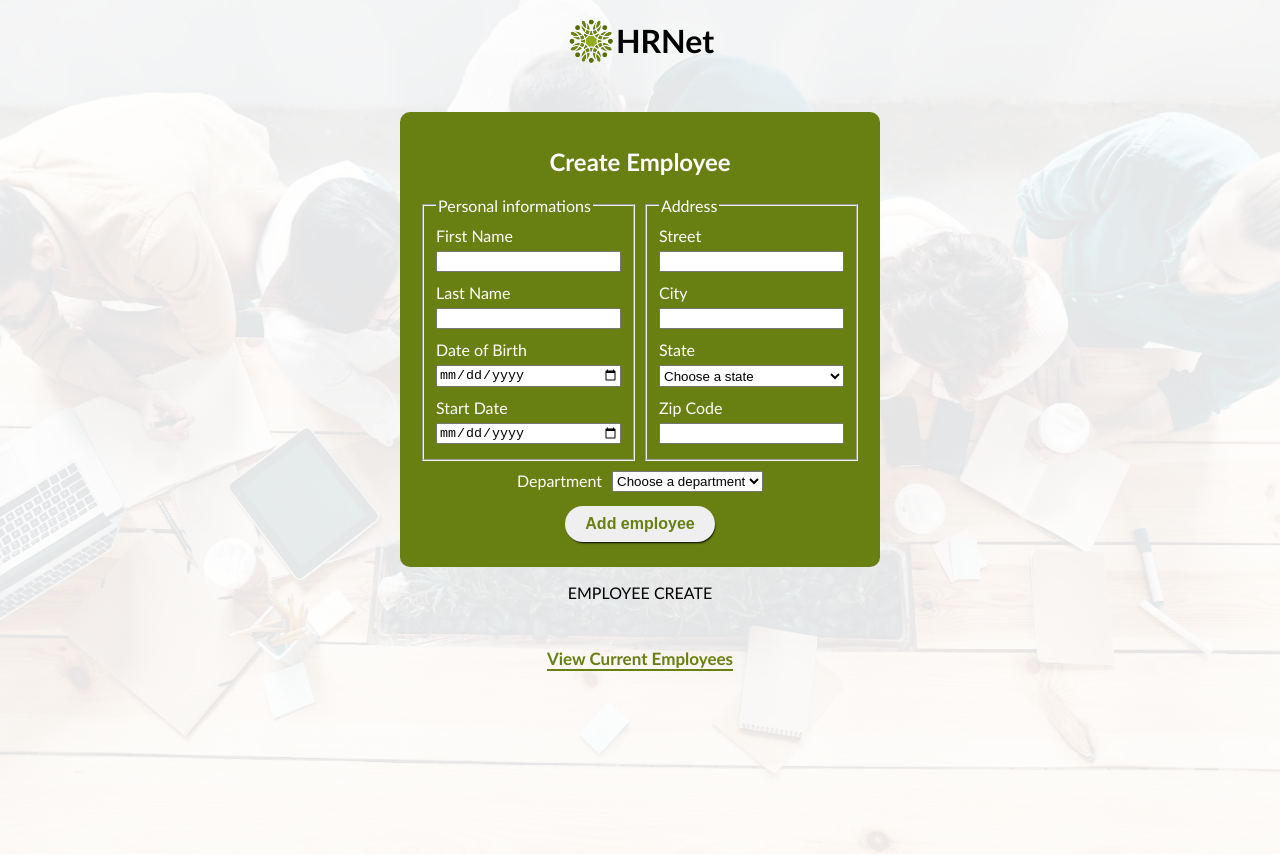
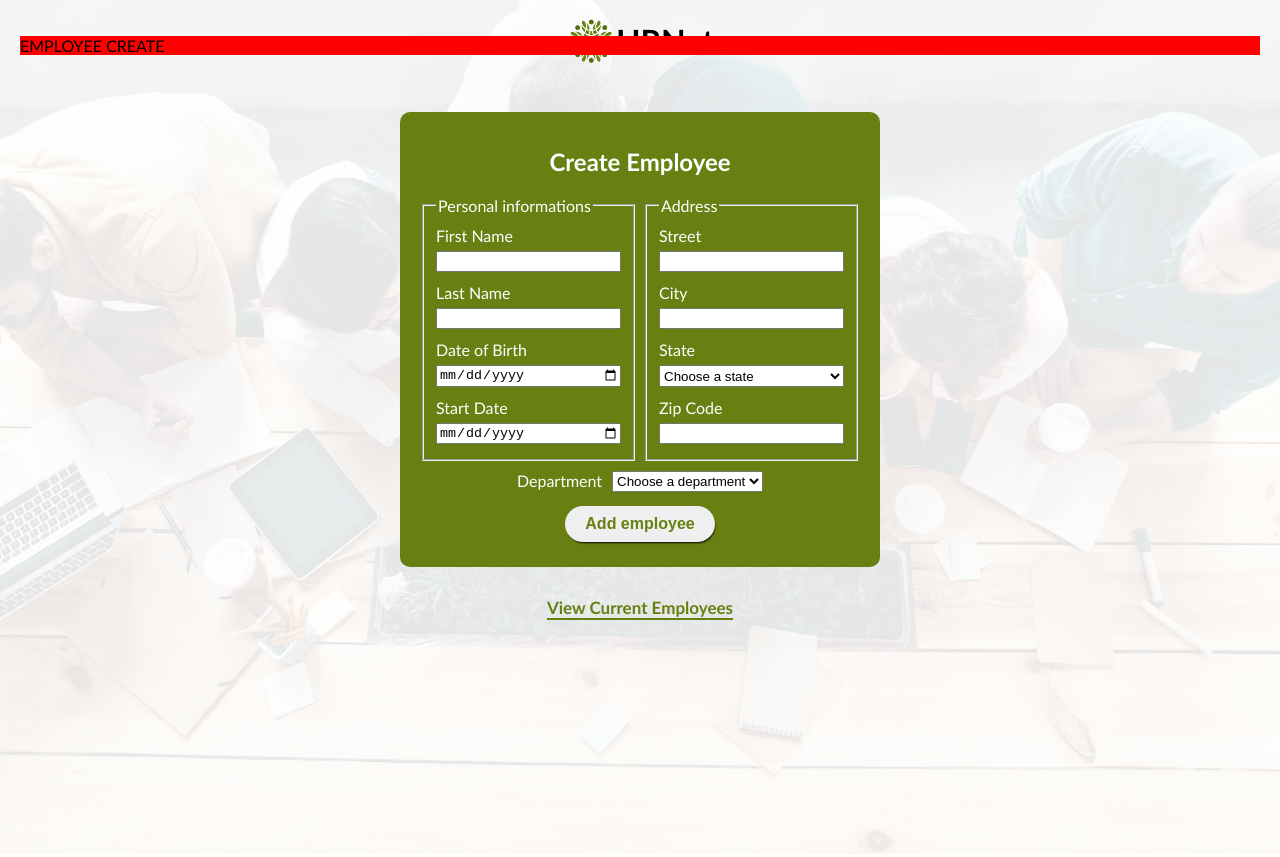
Before and after one commit to mohaali77/P14-JS-React, a React (Create React App) app in the folder hrnet/: page / in a window 1280 px wide. Built offline with nearby package versions, Linux system fonts and the light colour scheme.

Commit message:
Update modal-dialog.css

```diff
--- a/hrnet/src/components/modal-dialog/style/modal-dialog.css
+++ b/hrnet/src/components/modal-dialog/style/modal-dialog.css
@@ -1,8 +1,17 @@
-.container-modal {
-  background-color: black;
-  position: absolute;
-  opacity: 0.5;
+.modal-container {
+  position: fixed;
+  top: 0;
+  right: 0;
+  bottom: 0;
+  left: 0;
+  width: 100%;
+  height: 100%;
+  overflow: auto;
+  z-index: 1;
+  padding: 20px;
+  box-sizing: border-box;
 }
-.container-modal .modal {
+.modal-container .modal {
   background-color: red;
+  opacity: 1;
 }/*# sourceMappingURL=modal-dialog.css.map */
```
